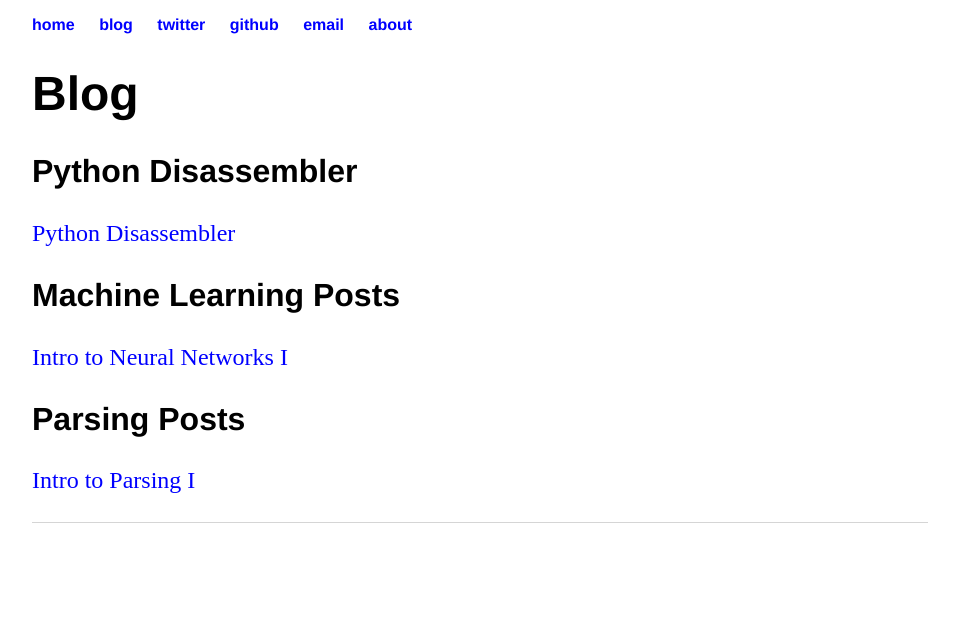
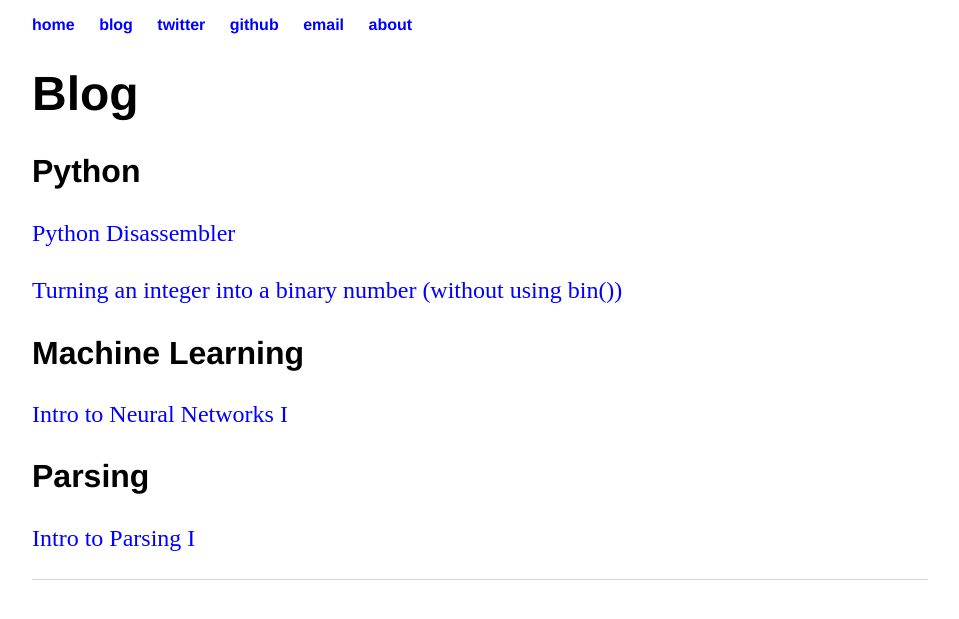
Before and after one commit to bentrevett/bentrevett.github.io, a Jekyll site: the page built from blog/index.html, in a window 1280 px wide. Shown: the top 619 px of the page, without its empty margins (160-1119 px from the left). Built offline with Jekyll 4.4.1, drawn with Linux system fonts in a browser that asks for light colours.

Commit message:
Update index.html

```diff
--- a/blog/index.html
+++ b/blog/index.html
@@ -3,9 +3,10 @@ layout: default
 title: Ben Trevett | Blog
 ---
 	<h1>Blog</h1>
-	<h2>Python Disassembler</h2>
+	<h2>Python</h2>
 	<p><a href="/blog/python-disassembler">Python Disassembler</a></p>
-	<h2>Machine Learning Posts</h2>
+	<p><a href="/blog/python-integer-to-binary">Turning an integer into a binary number (without using bin())</a></p>
+	<h2>Machine Learning</h2>
 	<p><a href="/blog/intro-to-neural-networks-i">Intro to Neural Networks I</a></p>
-	<h2>Parsing Posts</h2>
+	<h2>Parsing</h2>
 	<p><a href="/blog/intro-to-parsing-i">Intro to Parsing I</a></p>
```
